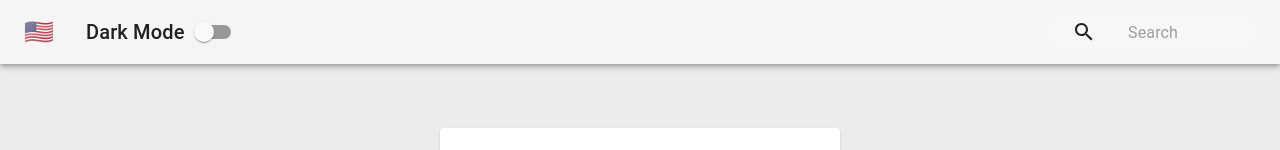
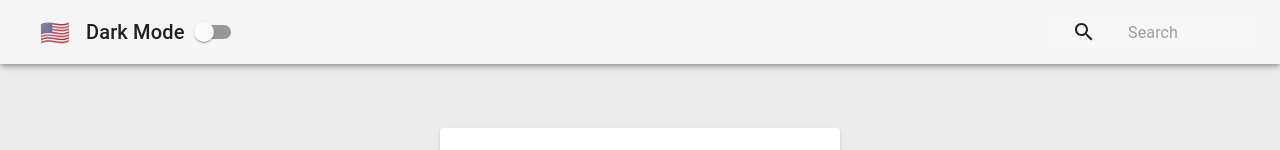
Before and after one commit to zolomohan/multilang-signin-page, a React (Create React App) app: page / in a window 1280 px wide. Shown: the top 150 px of the page. Built offline with nearby package versions, Linux system fonts and the light colour scheme.

Commit message:
Remove IconButton on Flag in Navbar

```diff
--- a/src/Navbar.js
+++ b/src/Navbar.js
@@ -16,15 +16,13 @@ export default withStyles(styles)(function Navbar(props) {
 	const { classes } = props;
 	const { language } = useContext(LanguageContext);
 	const { darkMode, toggleTheme } = useContext(ThemeContext);
-	const { search, signin, emoji } = words[language];
+	const { search, emoji } = words[language];
 
 	return (
 		<div className={classes.root}>
 			<AppBar position='static' color={darkMode ? 'primary' : 'default'}>
 				<Toolbar>
-					<IconButton className={classes.menuButton} color='inherit'>
-						<span role='img'>{emoji}</span>
-					</IconButton>
+					<span role='img' className={classes.flag}>{emoji}</span>
 					<Typography className={classes.title} variant='h6' color='inherit'>
 						Dark Mode
 					</Typography>
--- a/src/styles/NavBarStyles.js
+++ b/src/styles/NavBarStyles.js
@@ -10,6 +10,10 @@ export default (theme) => ({
 	menuButton : {
 		marginLeft  : -12,
 		marginRight : 20
+	},
+	flag       : {
+		margin   : '1rem',
+		fontSize : '1.5rem'
 	},
 	title      : {
 		display                      : 'none',
```
